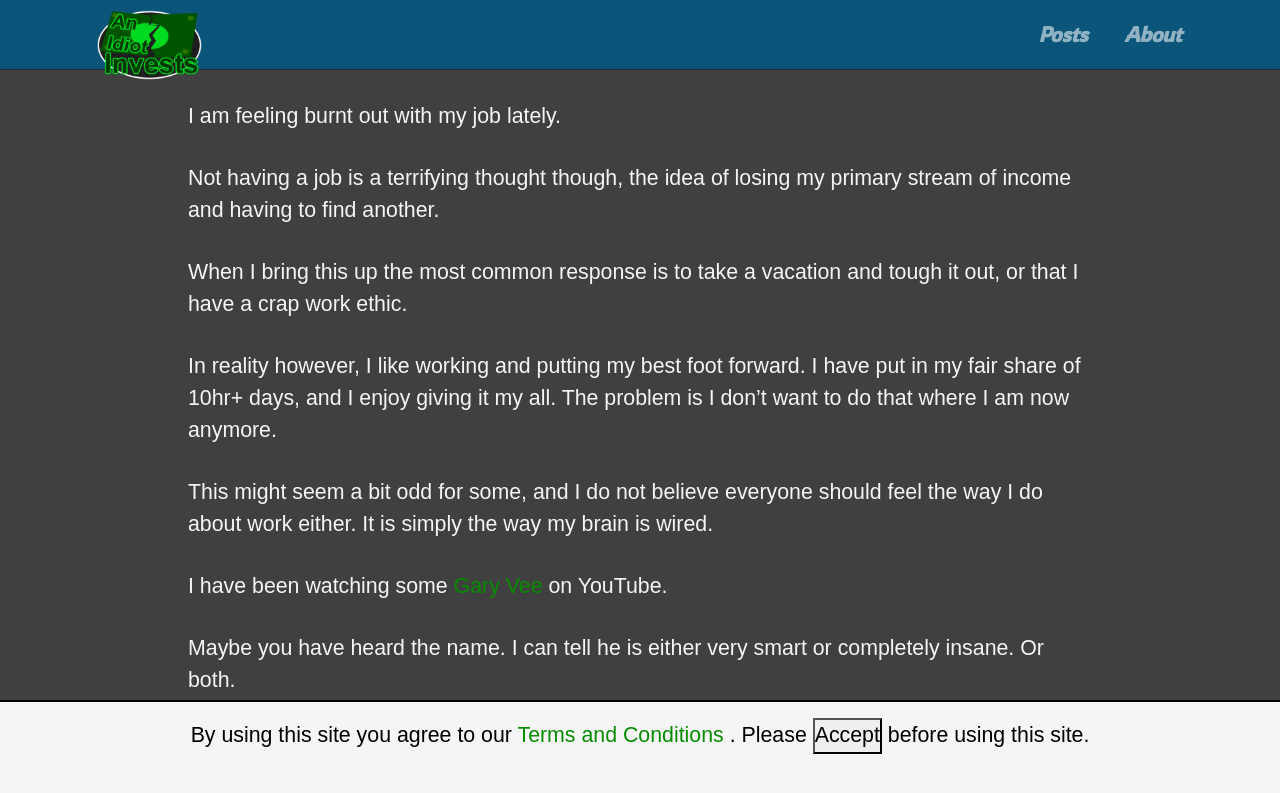
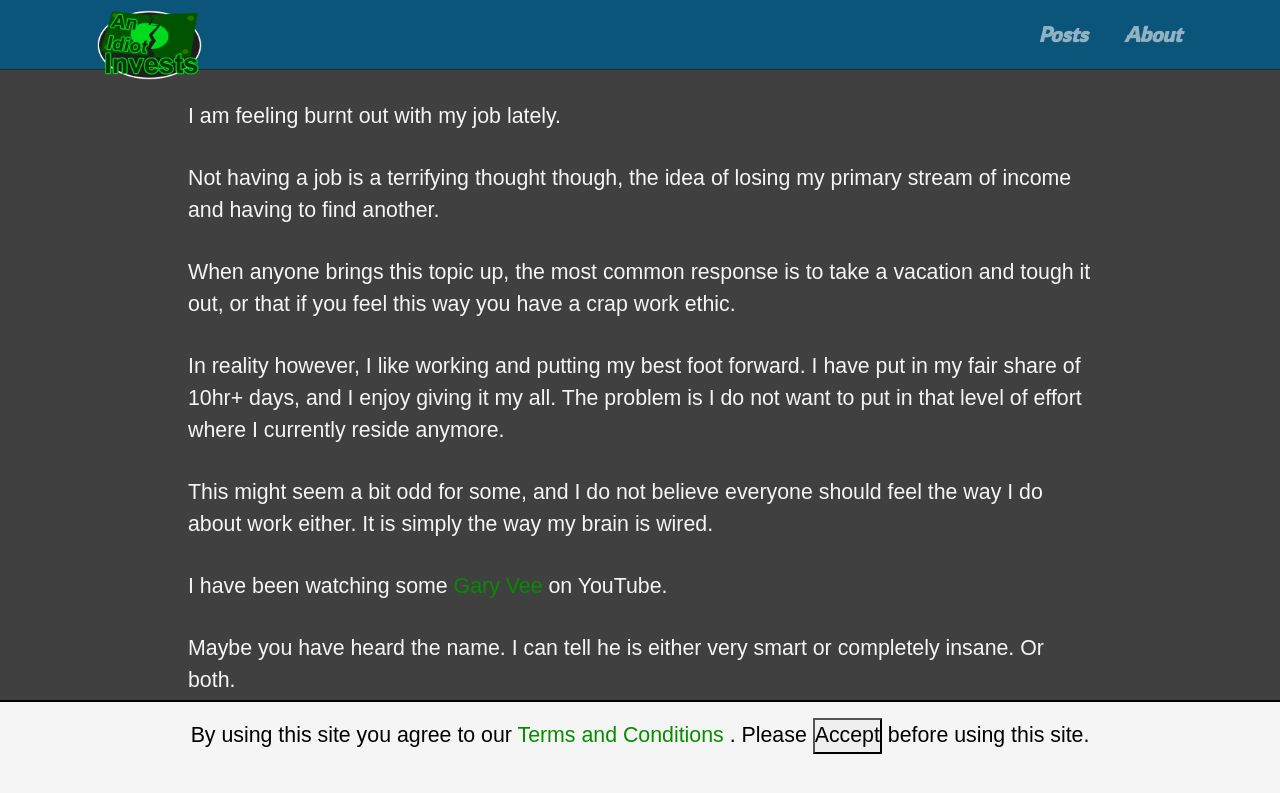
Before and after one commit to AnIdiotInvests/anidiotinvests.github.io, a Jekyll site: the page built from _posts/2022-04-01-major-life-changes.md, in a window 1280 px wide and 900 px high, scrolled down 1041 px. Shown: the top 793 px of the window. Built offline with Jekyll 4.4.1, drawn with Linux system fonts in a browser that asks for light colours; some of the changed lines change nothing that is shown; some of the changed text lies outside the part shown.

Commit message:
reworking meta tags and typos for recent post

```diff
--- a/_includes/head.html
+++ b/_includes/head.html
@@ -1,22 +1,13 @@
 <head>
-    <meta charset="utf-8">
+    <!-- Primary Meta Tags -->
+    <!-- <meta charset="utf-8"> -->
+    <meta http-equiv="content-type" content="text/html; charset=UTF-8">
     <meta name="viewport" content="width=device-width, initial-scale=1">
-    <meta name="robots" content="index, follow">
-    <link rel="icon" href="/assets/img/primary/logo-two.png">
-
-    {% if site.title %}
-    <title>
-        {{ page.title | default: site.title }}
-
-        {% if page.categories %}
-        | {{ page.categories | join: ' - ' | append: ' | An Idiot Invests' }}
-        {% endif %}
-
-    </title>
-    {% endif %}
 
     {% if site.description %}
     <meta name="description" content="{{ page.description | default: site.description }}">
+    <meta property="og:description" content="{{ page.description | default: site.description }}" />
+    <meta name="twitter:description" content="{{ page.description | default: site.description }}" />
     {% endif %}
 
     {% if site.author %}
@@ -31,6 +22,16 @@
     <link rel="canonical" href="{{ site.url }}{{ page.url }}">
     {% endif %}
 
+    {% if page.imgUrl %}
+    <meta name="twitter:card" content="summary_large_image" />
+    <meta name="twitter:image" content='{{ site.url }}/assets/img/{{ page.date | date: "%Y-%m" }}/{{ page.imgUrl }}' />
+    <meta property="og:image" content='{{ site.url }}/assets/img/{{ page.date | date: "%Y-%m" }}/{{ page.imgUrl }}' />
+    {% else %}
+    <meta name="twitter:card"  content="summary">
+    <meta property="og:image" content='{{ "/assets/img/primary/graph-contrast.png" | absolute_url }}' />
+    <meta name="twitter:image" content='{{ "/assets/img/primary/graph-contrast.png" | absolute_url }}' />
+    {% endif %}
+
     {% if page.is_post %}
     {% assign type = "article" %}
     {% else %}
@@ -39,31 +40,32 @@
 
     <meta property="og:type" content="{{ type }}" />
     <meta property="og:url" content="{{ page.url | prepend: site.baseurl | prepend: site.url }}" />
-    <meta property="og:title" content="{% if page.title %}{{ page.title }}{% else %}{{ site.title }}{% endif %}" />
 
-    <meta property="og:description"
-        content="{% if page.description %}{{ page.description | strip_html | strip_newlines | truncate: 140 }}{% else %}{{ site.description }}{% endif %}" />
+    <meta name="twitter:site" content="@anidiotinvests">
 
-    <meta name="twitter:card" content="summary_large_image" />
-    <meta name="twitter:title" content="{% if page.title %}{{ page.title }}{% else %}{{ site.title }}{% endif %}" />
-
-    <meta name="twitter:description"
-        content="{% if page.description %}{{ page.description | strip_html | strip_newlines | truncate: 140 }}{% else %}{{ site.description }}{% endif %}" />
-
-    {% if page.imgUrl %}
-    <meta name="twitter:image" content='{{ site.url }}/assets/img/{{ page.date | date: "%Y-%m" }}/{{ page.imgUrl }}' />
-    <meta property="og:image" content='{{ site.url }}/assets/img/{{ page.date | date: "%Y-%m" }}/{{ page.imgUrl }}' />
-    {% else %}
-    <meta property="og:image" content="{{ '/assets/img/primary/graph-contrast.png' | absolute_url }}" />
+    {% if page.is_post %}
+    <meta name="robots" content="index, follow">
+    <meta name="twitter:creator" content="@anidiotinvests">
+    <meta property="og:site_name" content="{{ site.title }}" />
     {% endif %}
 
-    {% if page.is_post %}
-    <meta property="og:site_name" content="{{ site.title }}" />
+    <!-- Title -->
+    {% if site.title %}
+    <meta name="twitter:title" content="{{ page.title | default: site.title }}" />
+    <meta property="og:title" content="{{ page.title | default: site.title }}" />
+    <title>
+        {{ page.title | default: site.title }}
+        {% if page.categories %}
+        | {{ page.categories | join: ' - ' | append: ' | An Idiot Invests' }}
+        {% endif %}
+    </title>
     {% endif %}
 
     <!-- Claim Pintreset -->
     <meta name="p:domain_verify" content="1c39c58eaf89e2b1c59bfdd83e398250" />
 
+    <!-- Page Links and Script -->
+    <link rel="icon" href="/assets/img/primary/logo-two.png">
     <link href="/css/boostrap/bootstrap.min.css" rel="stylesheet">
 
     {% if layout.primary-css %}
--- a/_posts/2022-04-01-major-life-changes.md
+++ b/_posts/2022-04-01-major-life-changes.md
@@ -24,9 +24,9 @@
 
 Not having a job is a terrifying thought though, the idea of losing my primary stream of income and having to find another.
 
-When I bring this up the most common response is to take a vacation and tough it out, or that I have a crap work ethic.
+When anyone brings this topic up, the most common response is to take a vacation and tough it out, or that if you feel this way you have a crap work ethic.
 
-In reality however, I like working and putting my best foot forward. I have put in my fair share of 10hr+ days, and I enjoy giving it my all. The problem is I don’t want to do that where I am now anymore.
+In reality however, I like working and putting my best foot forward. I have put in my fair share of 10hr+ days, and I enjoy giving it my all. The problem is I do not want to put in that level of effort where I currently reside anymore.
 
 This might seem a bit odd for some, and I do not believe everyone should feel the way I do about work either. It is simply the way my brain is wired.
 
@@ -34,7 +34,7 @@
 
 Maybe you have heard the name. I can tell he is either very smart or completely insane. Or both.
 
-If you have not heard of him, I strongly consider checking him out. I love his points about pursuing happiness over immense wealth.
+If you have not heard of him, I strongly consider checking him out. I love his points about pursuing happiness over immense wealth. I do not belive the perfect job exists, and I know for a fact there is not such thing as easy money, but there are options.
 
 His advice for people in their twenties is to take more risks while you can and figure out who you are because you only get to do that a few times in your life.
 
@@ -86,7 +86,7 @@
 
 # Final Thoughts
 
-As a parting thought, A good analogy for what's pushing me to feel this way. Maybe even a good analogy for life, in general, would be Minecraft.
+As a parting thought, a good analogy for what's pushing me to feel this way. Maybe even a good analogy for life, in general, would be Minecraft.
 
 Ridiculous, I know.
 
```
